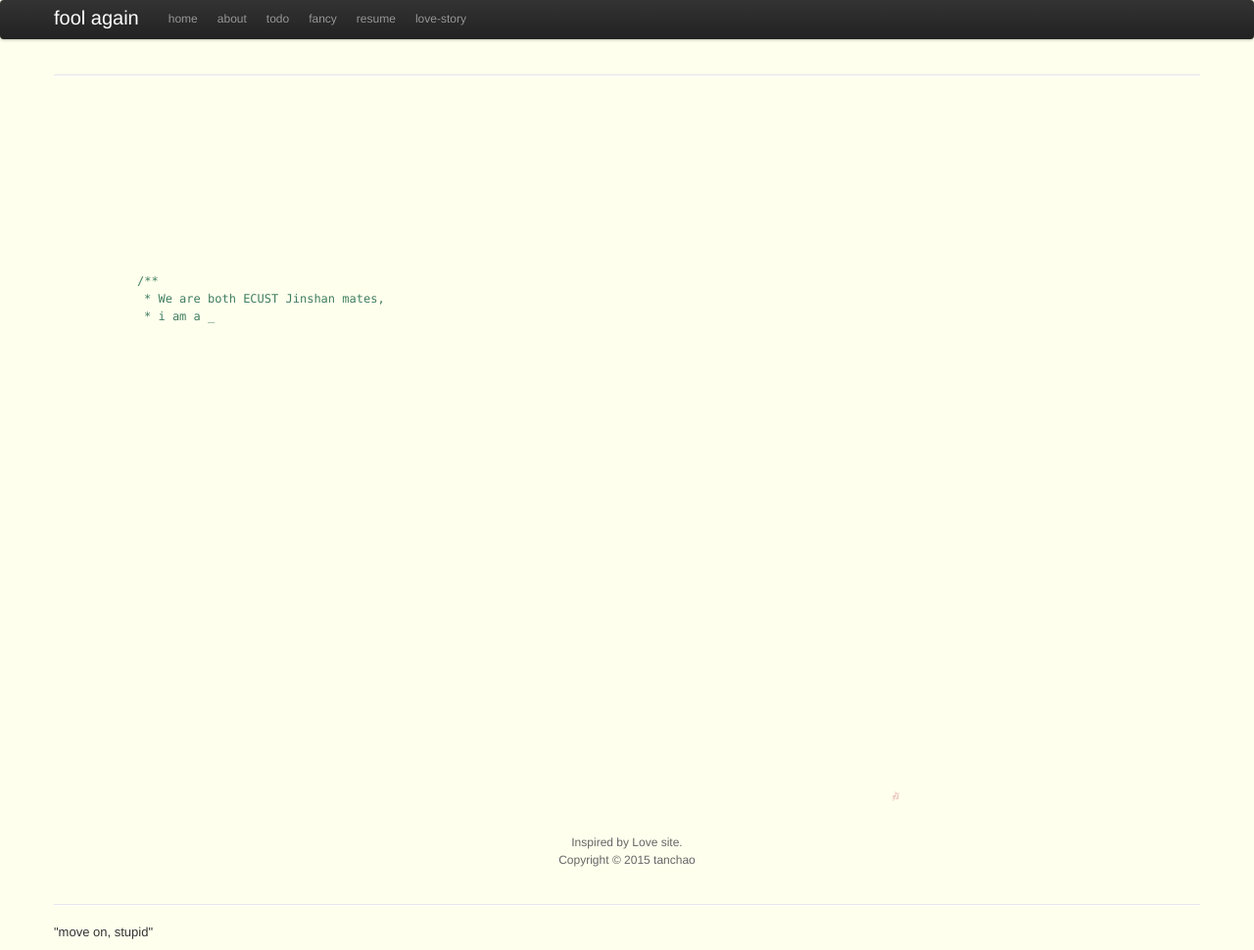
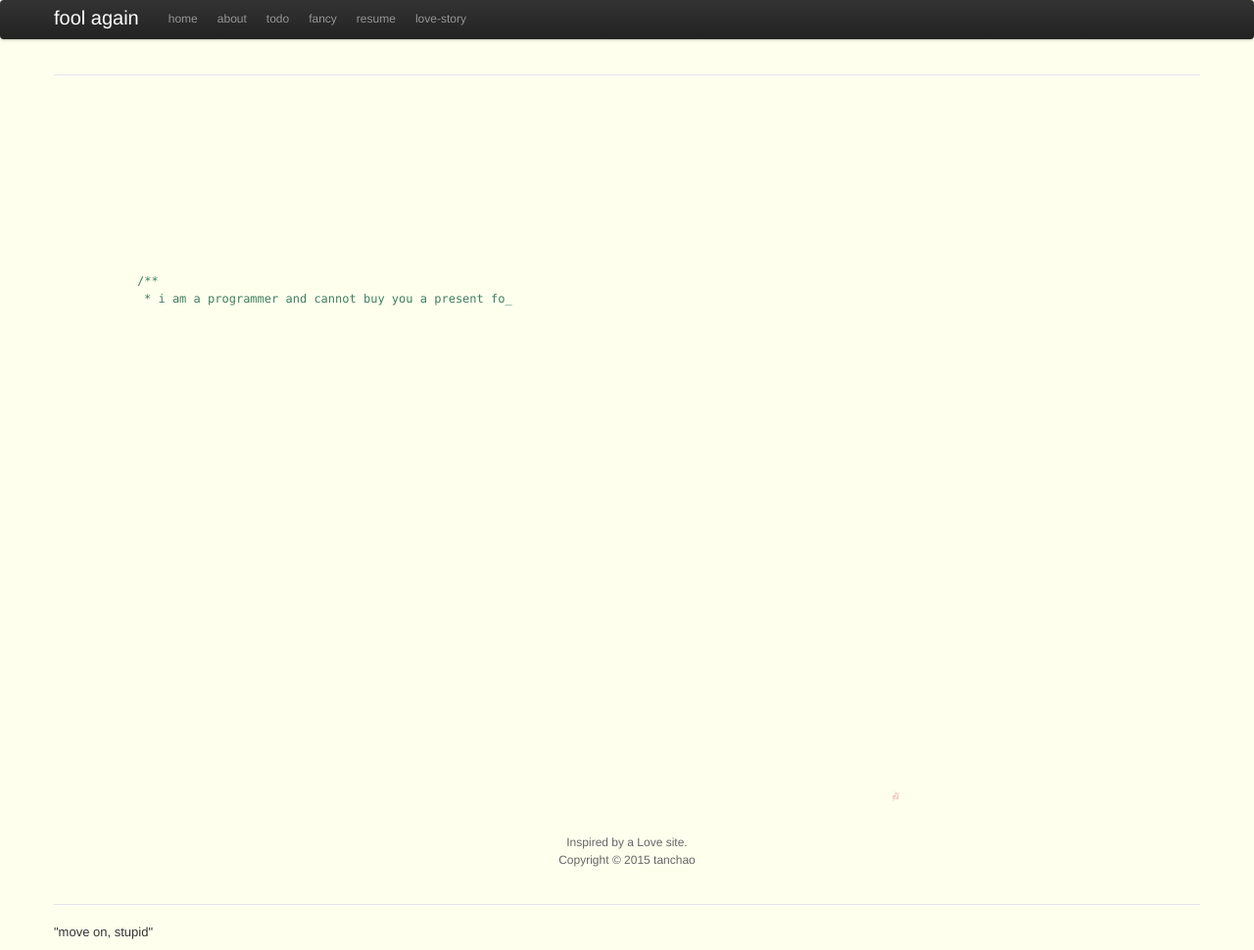
Before and after one commit to tanchao/tanchao.github.com, a Jekyll site: the page built from love.html, in a window 1280 px wide. Shown: the whole page at 98% size. Built offline with Jekyll 4.4.1, drawn with Linux system fonts in a browser that asks for light colours; Markdown is read by kramdown in place of the engine named in the settings.

Commit message:
remove love story from nav, put it on about

```diff
--- a/love.html
+++ b/love.html
@@ -10,12 +10,14 @@ title: hawk-loves-jennifer
 	<div id="content">
 		<div id="code">
 			<span class="comments">/**</span><br />
-			<span class="space"/><span class="comments">* We are both ECUST Jinshan mates,</span><br />
 			<span class="space"/><span class="comments">* i am a programmer and cannot buy you a present for now,</span><br />
-			<span class="space"/><span class="comments">* so I write some code to celebrate this Valentine's Day.</span><br />
+			<span class="space"/><span class="comments">* so I write some code to celebrate 2015 Valentine's Day.</span><br />
 			<span class="space"/><span class="comments">*/</span><br />
+			<span class="comments">// Feb 1986, we both joined this world. </span><br />
 			Boy i = <span class="keyword">new</span> Boy(<span class="string">"HawkTan"</span>);<br />
 			Girl u = <span class="keyword">new</span> Girl(<span class="string">"JenniferWang"</span>);<br />
+			<span class="comments">// Sep 2004, we both joined ECUST. </span><br />
+			i.meet(u);<br />
 			<span class="comments">// Sep 9th, 2012, I told you I love you. </span><br />
 			i.love(u);<br />
 			<span class="comments">// Luckily, you accepted and became my girlfriend eversince.</span><br />
@@ -52,7 +54,7 @@ title: hawk-loves-jennifer
 		</div>
     </div>
 	<div id="copyright">
-        Inspired by <a href="http://hackerzhou.me/ex_love/">Love</a> site.<br />
+        Inspired by a <a href="http://hackerzhou.me/ex_love/">Love</a> site.<br />
 		Copyright © 2015 <a href="http://tanchao.github.io">tanchao</a>
 	</div>
     <div id="music">
--- a/pages/about.textile
+++ b/pages/about.textile
@@ -6,8 +6,9 @@ h1. Tan Chao
 
 @ Guangzhou, China
 
-i am grateful and thankful to faith and life, as says, "today is a gift from god, that's why it is called present"
-i believe in "simple is beauty" and "stay hungry stay foolish"
+tc is grateful and thankful to faith and life, as says, "today is a gift from god, that's why it is called present"
+he believe in "simple is beauty" and "stay hungry stay foolish"
+he married a girl called jennifer, here is their "love story":http://tanchao.github.io/love.html
 
 h3. pros
 
```
